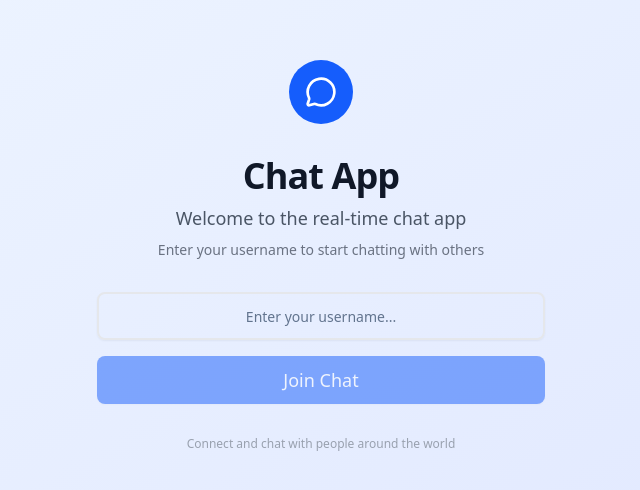
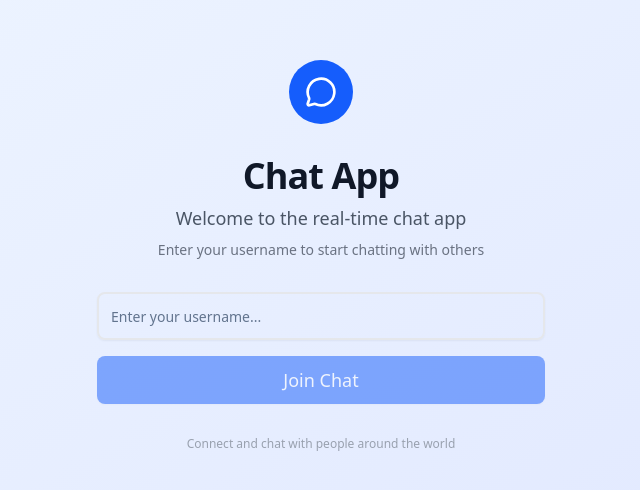
Before and after one commit to shivyadev/Real-Time-Chat-App-Assignment, a React (Vite) app in the folder frontend/: page / in a window 1280 px wide. Shown: the part 144-634 px from the top of the page, without its empty margins (319-959 px from the left). Built offline with nearby package versions, Linux system fonts and the light colour scheme.

Commit message:
Made changes to fix date time

```diff
--- a/frontend/src/components/ChatBubble.tsx
+++ b/frontend/src/components/ChatBubble.tsx
@@ -1,5 +1,6 @@
 import type { Messages } from "@/lib/types";
 import Avatar from "./Avatar";
+import { toUpper } from "@/lib/utils";
 
 interface ChatBubbleProps {
   message: Messages;
@@ -13,7 +14,7 @@ function ChatBubble({ message, isCurrentUser }: ChatBubbleProps) {
         isCurrentUser ? "flex-row-reverse" : "flex-row"
       }`}
     >
-      <Avatar displayName={message.username} />
+      <Avatar displayName={toUpper(message.username)} />
 
       <div
         className={`flex flex-col max-w-xs lg:max-w-md ${
--- a/frontend/src/components/ChatScreen.tsx
+++ b/frontend/src/components/ChatScreen.tsx
@@ -30,7 +30,7 @@ export default function ChatScreen() {
   const socketRef = useWebSocket(serverUrl, handleMessage);
 
   return (
-    <div className="flex flex-col w-full max-w-4xl h-[600px] bg-white rounded-lg shadow-lg border border-gray-200 overflow-hidden">
+    <div className="flex flex-col w-full max-w-4xl h-[600px] mx-2 bg-white rounded-lg shadow-lg border border-gray-200 overflow-hidden">
       {/* Header */}
       <Header length={messages.length} />
 
--- a/frontend/src/components/Header.tsx
+++ b/frontend/src/components/Header.tsx
@@ -15,7 +15,7 @@ function Header({ length }: HeaderProps) {
 
   return (
     <div className="flex items-center justify-between">
-      <div className="bg-gray-50 border-b border-gray-200 px-4 py-3">
+      <div className="bg-gray-50 border-b px-4 py-3">
         <h2 className="text-lg font-semibold text-gray-900">Chat Room</h2>
         <p className="text-sm text-gray-500">
           {length} messages | {toUpper(username)}
--- a/frontend/src/components/WelcomeScreen.tsx
+++ b/frontend/src/components/WelcomeScreen.tsx
@@ -7,6 +7,11 @@ import { useState } from "react";
 export default function WelcomeScreen() {
   const { setUsername } = useUserContext();
   const [nameInput, setNameInput] = useState<string>("");
+
+  const handleSubmit = (ev: React.FormEvent) => {
+    setUsername(nameInput);
+    ev.preventDefault();
+  };
 
   return (
     <div className="min-h-screen w-full flex flex-col items-center justify-center bg-gradient-to-br from-blue-50 to-indigo-100 p-4">
@@ -32,14 +37,14 @@ export default function WelcomeScreen() {
         </div>
 
         {/* Input Form */}
-        <div className="space-y-4">
+        <form onSubmit={handleSubmit} className="space-y-4">
           <div className="space-y-2">
             <Input
               type="text"
               value={nameInput}
               onChange={(ev) => setNameInput(ev.target.value)}
               placeholder="Enter your username..."
-              className="h-12 text-center text-lg border-2 border-gray-200 focus:border-blue-500 focus:ring-blue-500"
+              className="h-12 text-lg border-2 border-gray-200 focus:border-blue-500 focus:ring-blue-500 focus:placeholder-transparent"
             />
           </div>
 
@@ -47,11 +52,10 @@ export default function WelcomeScreen() {
             type="submit"
             className="w-full h-12 text-lg bg-blue-600 hover:bg-blue-700 hover:cursor-pointer"
             disabled={!nameInput.trim()}
-            onClick={() => setUsername(nameInput)}
           >
             Join Chat
           </Button>
-        </div>
+        </form>
 
         {/* Footer */}
         <p className="text-xs text-gray-400 mt-8">
```
Also changed, not shown: 1 other file (tests, documents, lock files or other folders).
